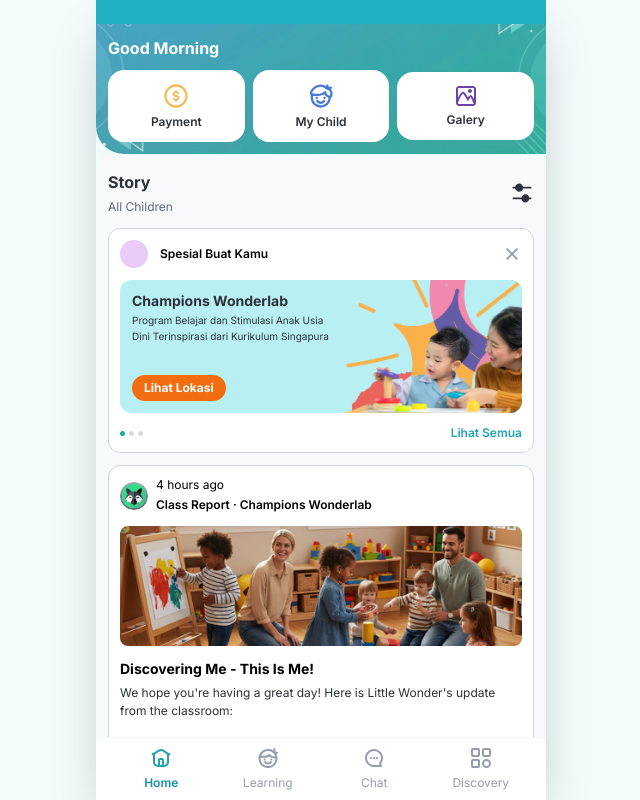
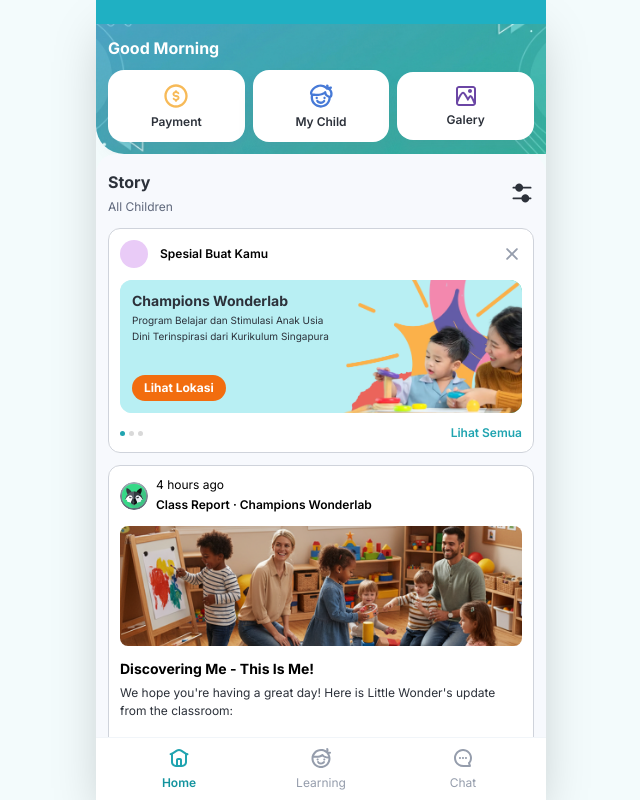
Before and after one commit to hhidro29/parent-app, a Next.js app in the folder apps/web/: page / in a window 1280 px wide. Shown: the whole page, without its empty margins (319-959 px from the left). Built offline with nearby package versions, Linux system fonts and the light colour scheme.

Commit message:
chore: remove discovery tab from bottom navigation

```diff
--- a/apps/web/src/components/layout/BottomNavigation.tsx
+++ b/apps/web/src/components/layout/BottomNavigation.tsx
@@ -62,26 +62,12 @@ function ChatIcon({ active }: { active: boolean }) {
     );
 }
 
-function DiscoveryIcon({ active }: { active: boolean }) {
-    return (
-        <div className="relative shrink-0 size-[24px]">
-            <svg className="block size-full" fill="none" preserveAspectRatio="none" viewBox="0 0 24 24">
-                <rect x="3" y="3" width="7" height="7" rx="1" stroke={active ? "#20A4B0" : "#959DAC"} strokeWidth="2" />
-                <rect x="14" y="3" width="7" height="7" rx="1" stroke={active ? "#20A4B0" : "#959DAC"} strokeWidth="2" />
-                <rect x="3" y="14" width="7" height="7" rx="1" stroke={active ? "#20A4B0" : "#959DAC"} strokeWidth="2" />
-                <circle cx="17.5" cy="17.5" r="3.5" stroke={active ? "#20A4B0" : "#959DAC"} strokeWidth="2" />
-            </svg>
-        </div>
-    );
-}
-
 export default function BottomNavigation() {
     const pathname = usePathname();
 
     const isHome = pathname === "/";
     const isLearning = pathname.startsWith("/learning");
     const isChat = pathname.startsWith("/chat");
-    const isDiscovery = pathname.startsWith("/discovery");
 
     // Don't show navigation on full-screen pages
     const hiddenPaths = ["/payment", "/my-child", "/reward", "/auth"];
@@ -129,19 +115,6 @@ export default function BottomNavigation() {
                     Chat
                 </p>
             </Link>
-
-            <Link
-                href="/discovery"
-                className="flex flex-1 flex-col gap-[4px] items-center justify-center"
-            >
-                <DiscoveryIcon active={isDiscovery} />
-                <p
-                    className={`font-['Inter'] leading-[18px] text-[12px] ${isDiscovery ? "font-semibold text-[#13939e]" : "font-normal text-[#959dac]"
-                        }`}
-                >
-                    Discovery
-                </p>
-            </Link>
         </div>
     );
 }
```
